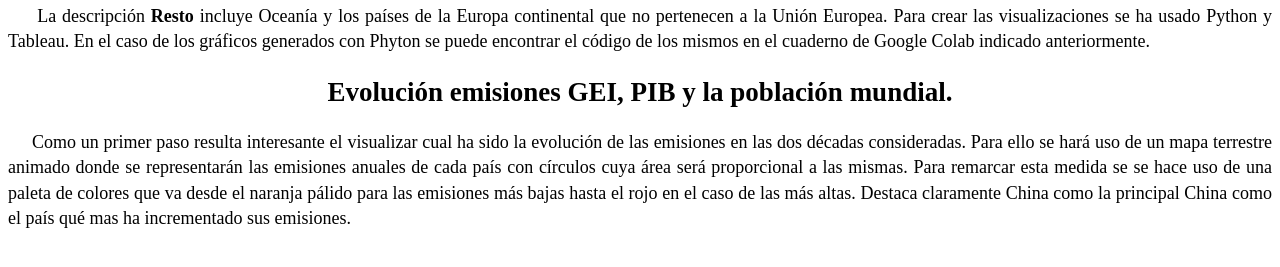
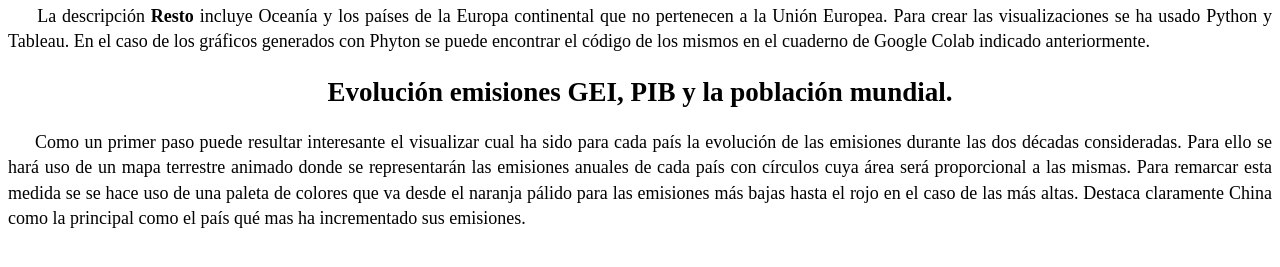
Before and after one commit to CandidoCrespo/SEMINARIO, a website: page index.html in a window 1280 px wide. Shown: the part 1900-2167 px from the top of the page. Drawn offline with Linux system fonts and the light colour scheme; grey boxes are pictures that could not be loaded.

Commit message:
1 file modified

```diff
--- a/index.html
+++ b/index.html
@@ -75,6 +75,7 @@ Estos datos no se encontraban ni con la calidad, ni con el formato, ni con la es
 
 </span></p>
 <br>
+
 <p class=MsoNormal style='text-align:justify;line-height:140%'><span lang=ES
 style='font-family:"Times New Roman",serif'> &nbsp;&nbsp;&nbsp;&nbsp;
 
@@ -171,7 +172,6 @@ Los países se han agrupado en regiones económico-geográficas. Si un país tie
 </table>
 
 
-
 <p class=MsoNormal style='text-align:justify;line-height:140%'><span lang=ES
 style='font-family:"Times New Roman",serif'> &nbsp;&nbsp;&nbsp;&nbsp;
 La descripción <b>Resto</b> incluye Oceanía y los países de la Europa continental que no pertenecen a la Unión Europea.
@@ -183,7 +183,7 @@ Para crear las visualizaciones se ha usado Python y Tableau. En el caso de los g
 
 <p class=MsoNormal style='text-align:justify;line-height:140%'><span lang=ES
 style='font-family:"Times New Roman",serif'> &nbsp;&nbsp;&nbsp;&nbsp;
-Como un primer paso resulta interesante el visualizar cual ha sido la evolución de las emisiones en las dos décadas consideradas. Para ello se hará uso de un mapa terrestre animado donde se representarán las emisiones anuales de cada país con círculos cuya área será proporcional a las mismas. Para remarcar esta medida se se hace uso de una paleta de colores que va desde el naranja pálido para las emisiones más bajas hasta el rojo en el caso de las más altas. Destaca claramente China como la principal China como el país qué mas ha incrementado sus emisiones.
+Como un primer paso puede resultar interesante el visualizar cual ha sido para cada país la evolución de las emisiones durante las dos décadas consideradas. Para ello se hará uso de un mapa terrestre animado donde se representarán las emisiones anuales de cada país con círculos cuya área será proporcional a las mismas. Para remarcar esta medida se se hace uso de una paleta de colores que va desde el naranja pálido para las emisiones más bajas hasta el rojo en el caso de las más altas. Destaca claramente China como la principal como el país qué mas ha incrementado sus emisiones.
 
 </span></p><br>
 
```
